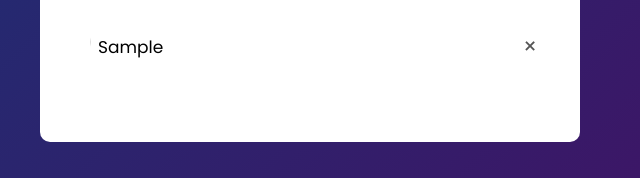
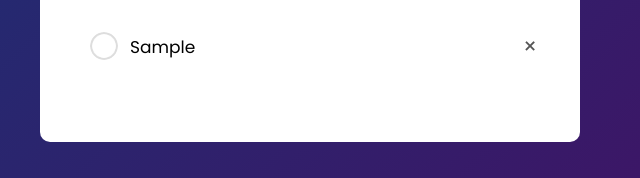
Before and after one commit to Tejas-Angadi-9/To-do-list, a plain HTML site: page index.html in a window 1280 px wide. Both pictures are taken after typing "Sample" into the empty fields and a click on the button "Add". Shown: the part 265-443 px from the top of the page, 330-970 px from the left. Drawn offline with Linux system fonts and the light colour scheme.

```diff
--- a/styles.css
+++ b/styles.css
@@ -66,7 +66,7 @@
     margin-left: 20px;
     list-style: none;
     font-size: 17px;
-    padding: 12px 8px 12px 8px;
+    padding: 12px 8px 12px 40px;
     cursor: pointer;
     position: relative;
 }
@@ -80,8 +80,9 @@
     background-image: url(images/unchecked.png);
     background-size: cover;
     background-position: center;
-    top: 6px;
-    left: -27px;
+    top: 10px;
+    left: 0;
+    z-index: 1;
 }
 
 ul li.checked{
```
